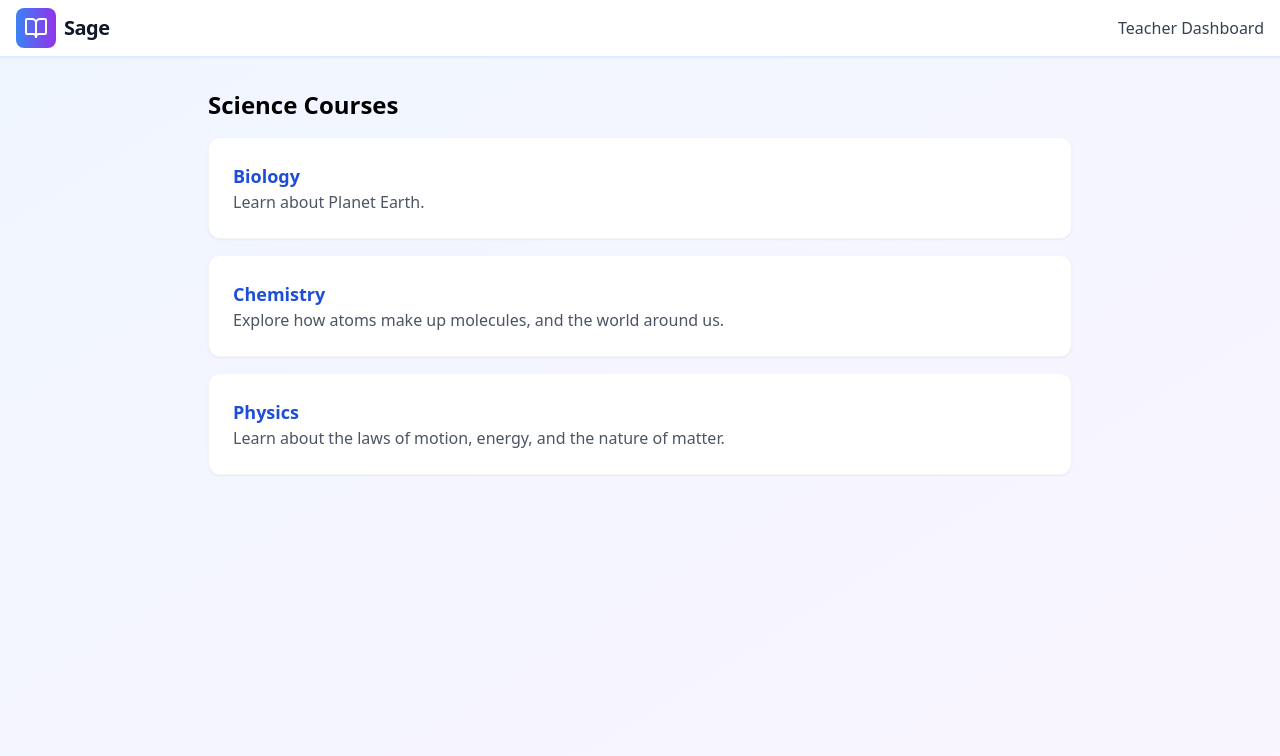
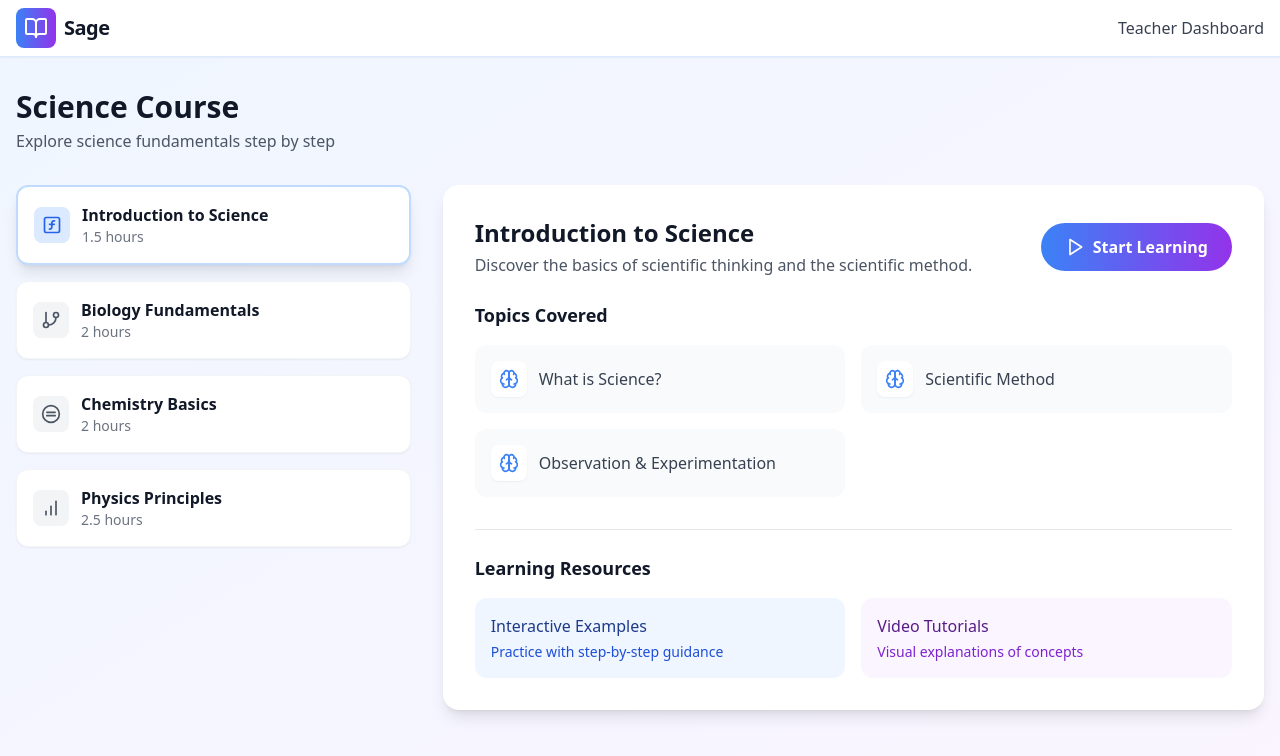
Before and after one commit to wangd14/berkeley-ai-hack, a React (Vite) app in the folder frontend/: page /science in a window 1280 px wide. Shown: the top 756 px of the page. Built offline with nearby package versions, Linux system fonts and the light colour scheme.

Commit message:
Refactored science page

```diff
--- a/frontend/data/courses.json
+++ b/frontend/data/courses.json
@@ -72,22 +72,53 @@
       "aiTip": "Let's explore the wonders of science together!",
       "subcourses": [
         {
-          "name": "Biology",
-          "description": "Learn about Planet Earth.",
-          "image": "https://images.unsplash.com/photo-1581091870620-2f8b1c5d3e4f?w=400&h=300&fit=crop",
-          "lessons": 10
+          "name": "Introduction to Science",
+          "description": "Discover the basics of scientific thinking and the scientific method.",
+          "duration": "1.5 hours",
+          "completed": true,
+          "topics": [
+            "What is Science?",
+            "Scientific Method",
+            "Observation & Experimentation"
+          ],
+          "icon": "FunctionSquareIcon"
         },
         {
-          "name": "Chemistry",
-          "description": "Explore how atoms make up molecules, and the world around us.",
-          "image": "https://images.unsplash.com/photo-1581091870620-2f8b1c5d3e4f?w=400&h=300&fit=crop",
-          "lessons": 10
+          "name": "Biology Fundamentals",
+          "description": "Explore living organisms, cells, and ecosystems.",
+          "duration": "2 hours",
+          "completed": false,
+          "topics": [
+            "Cells & Organisms",
+            "Ecosystems",
+            "Genetics"
+          ],
+          "icon": "GitBranchIcon"
         },
         {
-          "name": "Physics",
-          "description": "Learn about the laws of motion, energy, and the nature of matter.",
-          "image": "https://images.unsplash.com/photo-1581091870620-2f8b1c5d3e4f?w=400&h=300&fit=crop",
-          "lessons": 15
+          "name": "Chemistry Basics",
+          "description": "Learn about atoms, molecules, and chemical reactions.",
+          "duration": "2 hours",
+          "completed": false,
+          "topics": [
+            "Atoms & Molecules",
+            "Periodic Table",
+            "Chemical Reactions"
+          ],
+          "icon": "CircleEqualIcon"
+        },
+        {
+          "name": "Physics Principles",
+          "description": "Understand motion, forces, and energy.",
+          "duration": "2.5 hours",
+          "completed": false,
+          "locked": true,
+          "topics": [
+            "Motion & Forces",
+            "Energy",
+            "Simple Machines"
+          ],
+          "icon": "BarChartIcon"
         }
       ]
     },
--- a/frontend/src/pages/MathematicsPage.tsx
+++ b/frontend/src/pages/MathematicsPage.tsx
@@ -19,14 +19,12 @@ const iconMap: any = {
   BarChartIcon,
 };
 
-export function MathematicsPage() {
-  // Find the Mathematics course
-  const mathCourse = coursesData.courses
-    ? coursesData.courses.find((course: any) => course.name === 'Mathematics')
+function getCourseSections(courseName: string) {
+  const course = coursesData.courses
+    ? coursesData.courses.find((c: any) => c.name === courseName)
     : null;
-  // Use subcourses from JSON, fallback to hardcoded if missing
-  const courseSections = mathCourse && mathCourse.subcourses
-    ? mathCourse.subcourses.map((section: any, idx: number) => ({
+  if (!course || !course.subcourses) return [];
+  return course.subcourses.map((section: any, idx: number) => ({
     id: idx,
     title: section.title || section.name,
     topics: section.topics || [],
@@ -35,57 +33,14 @@ export function MathematicsPage() {
     locked: section.locked || false,
     description: section.description || '',
     icon: iconMap[section.icon] || FunctionSquareIcon,
-      }))
-    : [
-        {
-          id: 0,
-          title: 'Introduction to Algebra',
-          topics: [
-            'Variables & Constants',
-            'Mathematical Expressions',
-            'Order of Operations',
-          ],
-          duration: '2 hours',
-          completed: true,
-          description:
-            'Learn the fundamental building blocks of algebra and how to work with mathematical expressions.',
-          icon: FunctionSquareIcon,
-        },
-        {
-          id: 1,
-          title: 'Linear Equations',
-          topics: ['Solving Simple Equations', 'Word Problems', 'Graphing Lines'],
-          duration: '3 hours',
-          completed: true,
-          description:
-            'Master the art of solving linear equations and representing them graphically.',
-          icon: GitBranchIcon,
-        },
-        {
-          id: 2,
-          title: 'Polynomials',
-          topics: ['Adding & Subtracting', 'Multiplication', 'Factoring'],
-          duration: '4 hours',
-          completed: false,
-          description:
-            'Explore polynomial operations and techniques for factoring complex expressions.',
-          icon: CircleEqualIcon,
-        },
-        {
-          id: 3,
-          title: 'Quadratic Equations',
-          topics: ['Standard Form', 'Solving Methods', 'Applications'],
-          duration: '5 hours',
-          completed: false,
-          locked: true,
-          description:
-            'Dive deep into quadratic equations and their real-world applications.',
-          icon: BarChartIcon,
-        },
-      ];
+  }));
+}
+
+export function MathematicsPage() {
+  const courseSections = getCourseSections('Mathematics');
   const [selectedSection, setSelectedSection] = useState(0);
   const [isLearningMode, setIsLearningMode] = useState(false);
-  const currentSection = courseSections[selectedSection];
+  const currentSection = courseSections[selectedSection] || {};
   if (isLearningMode) {
     // Placeholder for learning mode
     return (
@@ -95,7 +50,7 @@ export function MathematicsPage() {
           <h2 className="text-2xl font-bold mb-2">{currentSection.title}</h2>
           <p className="mb-4">{currentSection.description}</p>
           <div className="space-y-2">
-            {currentSection.topics.map((topic: string, i: number) => (
+            {currentSection.topics && currentSection.topics.map((topic: string, i: number) => (
               <div key={i} className="flex items-center space-x-2">
                 <BrainIcon className="w-5 h-5 text-blue-500" />
                 <span>{topic}</span>
@@ -120,10 +75,8 @@ export function MathematicsPage() {
             {courseSections.map((section: any, idx: number) => (
               <button
                 key={section.id}
-                onClick={() =>
-                  !section.locked && setSelectedSection(idx)
-                }
-                className={`w-full text-left p-4 rounded-xl transition-all ${selectedSection === idx ? 'bg-white shadow-lg border-2 border-blue-200' : 'bg-white shadow-sm hover:shadow-md border border-gray-100'} ${section.locked ? 'opacity-50 cursor-not-allowed' : 'cursor-pointer'}`}
+                onClick={() => setSelectedSection(idx)}
+                className={`w-full text-left p-4 rounded-xl transition-all ${selectedSection === idx ? 'bg-white shadow-lg border-2 border-blue-200' : 'bg-white shadow-sm hover:shadow-md border border-gray-100'} cursor-pointer`}
               >
                 <div className="flex items-center justify-between">
                   <div className="flex items-center space-x-3">
@@ -141,13 +94,7 @@ export function MathematicsPage() {
                       </p>
                     </div>
                   </div>
-                  <div>
-                    {section.locked ? (
-                      <LockIcon className="w-5 h-5 text-gray-400" />
-                    ) : section.completed ? (
-                      <CheckCircleIcon className="w-5 h-5 text-green-500" />
-                    ) : null}
-                  </div>
+                  {/* Removed completed and locked icons */}
                 </div>
               </button>
             ))}
--- a/frontend/src/pages/SciencePage.tsx
+++ b/frontend/src/pages/SciencePage.tsx
@@ -1,26 +1,170 @@
+import { useState } from 'react';
 import { Header } from '../components/Header';
 import coursesData from '../../data/courses.json';
+import {
+  CheckCircleIcon,
+  LockIcon,
+  PlayIcon,
+  BrainIcon,
+  BarChartIcon,
+  FunctionSquareIcon,
+  GitBranchIcon,
+  CircleEqualIcon,
+} from 'lucide-react';
+
+const iconMap: any = {
+  FunctionSquareIcon,
+  GitBranchIcon,
+  CircleEqualIcon,
+  BarChartIcon,
+};
+
+function getCourseSections(courseName: string) {
+  const course = coursesData.courses
+    ? coursesData.courses.find((c: any) => c.name === courseName)
+    : null;
+  if (!course || !course.subcourses) return [];
+  return course.subcourses.map((section: any, idx: number) => ({
+    id: idx,
+    title: section.title || section.name,
+    topics: section.topics || [],
+    duration: section.duration || '',
+    completed: section.completed || false,
+    locked: section.locked || false,
+    description: section.description || '',
+    icon: iconMap[section.icon] || FunctionSquareIcon,
+  }));
+}
 
 export function SciencePage() {
-  // Find the Science courses
-  const scienceCourse = coursesData.courses
-    ? coursesData.courses.find((course: any) => course.name === 'Science')
-    : null;
-  const subCourses = scienceCourse && scienceCourse.subcourses ? scienceCourse.subcourses : [];
-
+  const courseSections = getCourseSections('Science');
+  const [selectedSection, setSelectedSection] = useState(0);
+  const [isLearningMode, setIsLearningMode] = useState(false);
+  const currentSection = courseSections[selectedSection] || {};
+  if (isLearningMode) {
+    // Placeholder for learning mode
+    return (
+      <div className="w-full min-h-screen bg-gradient-to-br from-blue-50 to-purple-50 flex flex-col items-center justify-center">
+        <button onClick={() => setIsLearningMode(false)} className="mb-4 px-4 py-2 bg-blue-500 text-white rounded">Back</button>
+        <div className="bg-white p-8 rounded shadow max-w-xl w-full">
+          <h2 className="text-2xl font-bold mb-2">{currentSection.title}</h2>
+          <p className="mb-4">{currentSection.description}</p>
+          <div className="space-y-2">
+            {currentSection.topics && currentSection.topics.map((topic: string, i: number) => (
+              <div key={i} className="flex items-center space-x-2">
+                <BrainIcon className="w-5 h-5 text-blue-500" />
+                <span>{topic}</span>
+              </div>
+            ))}
+          </div>
+        </div>
+      </div>
+    );
+  }
   return (
     <div className="w-full min-h-screen bg-gradient-to-br from-blue-50 to-purple-50">
       <Header />
-      <div className="max-w-4xl mx-auto px-4 py-8">
-        <h2 className="text-2xl font-bold mb-4">Science Courses</h2>
-        <ul className="space-y-4">
-          {subCourses.map((course: any, index: number) => (
-            <li key={index} className="bg-white rounded-xl p-6 shadow-sm border border-gray-100">
-              <div className="text-lg font-semibold text-blue-700">{course.name}</div>
-              <div className="text-gray-600">{course.description}</div>
-            </li>
-          ))}
-        </ul>
+      <div className="max-w-7xl mx-auto px-4 py-8">
+        <div className="mb-8">
+          <h1 className="text-3xl font-bold text-gray-900">Science Course</h1>
+          <p className="text-gray-600 mt-1">Explore science fundamentals step by step</p>
+        </div>
+        <div className="grid grid-cols-1 lg:grid-cols-3 gap-8">
+          {/* Course Sections Navigation */}
+          <div className="space-y-4">
+            {courseSections.map((section: any, idx: number) => (
+              <button
+                key={section.id}
+                onClick={() => setSelectedSection(idx)}
+                className={`w-full text-left p-4 rounded-xl transition-all ${selectedSection === idx ? 'bg-white shadow-lg border-2 border-blue-200' : 'bg-white shadow-sm hover:shadow-md border border-gray-100'} cursor-pointer`}
+              >
+                <div className="flex items-center justify-between">
+                  <div className="flex items-center space-x-3">
+                    <div
+                      className={`p-2 rounded-lg ${selectedSection === idx ? 'bg-blue-100 text-blue-600' : 'bg-gray-100 text-gray-600'}`}
+                    >
+                      <section.icon className="w-5 h-5" />
+                    </div>
+                    <div>
+                      <h3 className="font-semibold text-gray-900">
+                        {section.title}
+                      </h3>
+                      <p className="text-sm text-gray-500">
+                        {section.duration}
+                      </p>
+                    </div>
+                  </div>
+                  {/* Removed completed and locked icons */}
+                </div>
+              </button>
+            ))}
+          </div>
+          {/* Selected Section Content */}
+          <div className="lg:col-span-2 bg-white rounded-2xl shadow-lg p-8">
+            <div className="flex items-center justify-between mb-6">
+              <div>
+                <h2 className="text-2xl font-bold text-gray-900">
+                  {currentSection.title}
+                </h2>
+                <p className="text-gray-600 mt-1">
+                  {currentSection.description}
+                </p>
+              </div>
+              {!currentSection.locked && (
+                <button
+                  onClick={() => setIsLearningMode(true)}
+                  className="bg-gradient-to-r from-blue-500 to-purple-600 text-white px-6 py-3 rounded-full font-semibold hover:from-blue-600 hover:to-purple-700 transition-colors flex items-center space-x-2"
+                >
+                  <PlayIcon className="w-5 h-5" />
+                  <span>Start Learning</span>
+                </button>
+              )}
+            </div>
+            {/* Topics List */}
+            <div className="space-y-4 mb-8">
+              <h3 className="text-lg font-semibold text-gray-900">
+                Topics Covered
+              </h3>
+              <div className="grid grid-cols-1 md:grid-cols-2 gap-4">
+                {currentSection.topics && currentSection.topics.map((topic: string, index: number) => (
+                  <div
+                    key={index}
+                    className="flex items-center space-x-3 p-4 bg-gray-50 rounded-xl"
+                  >
+                    <div className="bg-white p-2 rounded-lg shadow-sm">
+                      <BrainIcon className="w-5 h-5 text-blue-500" />
+                    </div>
+                    <span className="text-gray-700">{topic}</span>
+                  </div>
+                ))}
+              </div>
+            </div>
+            {/* Learning Resources */}
+            <div className="border-t border-gray-200 pt-6">
+              <h3 className="text-lg font-semibold text-gray-900 mb-4">
+                Learning Resources
+              </h3>
+              <div className="grid grid-cols-1 md:grid-cols-2 gap-4">
+                <div className="p-4 bg-blue-50 rounded-xl">
+                  <h4 className="font-medium text-blue-900">
+                    Interactive Examples
+                  </h4>
+                  <p className="text-blue-700 text-sm mt-1">
+                    Practice with step-by-step guidance
+                  </p>
+                </div>
+                <div className="p-4 bg-purple-50 rounded-xl">
+                  <h4 className="font-medium text-purple-900">
+                    Video Tutorials
+                  </h4>
+                  <p className="text-purple-700 text-sm mt-1">
+                    Visual explanations of concepts
+                  </p>
+                </div>
+              </div>
+            </div>
+          </div>
+        </div>
       </div>
     </div>
   );
```
Lines whose indentation alone changed are shown as unchanged.
